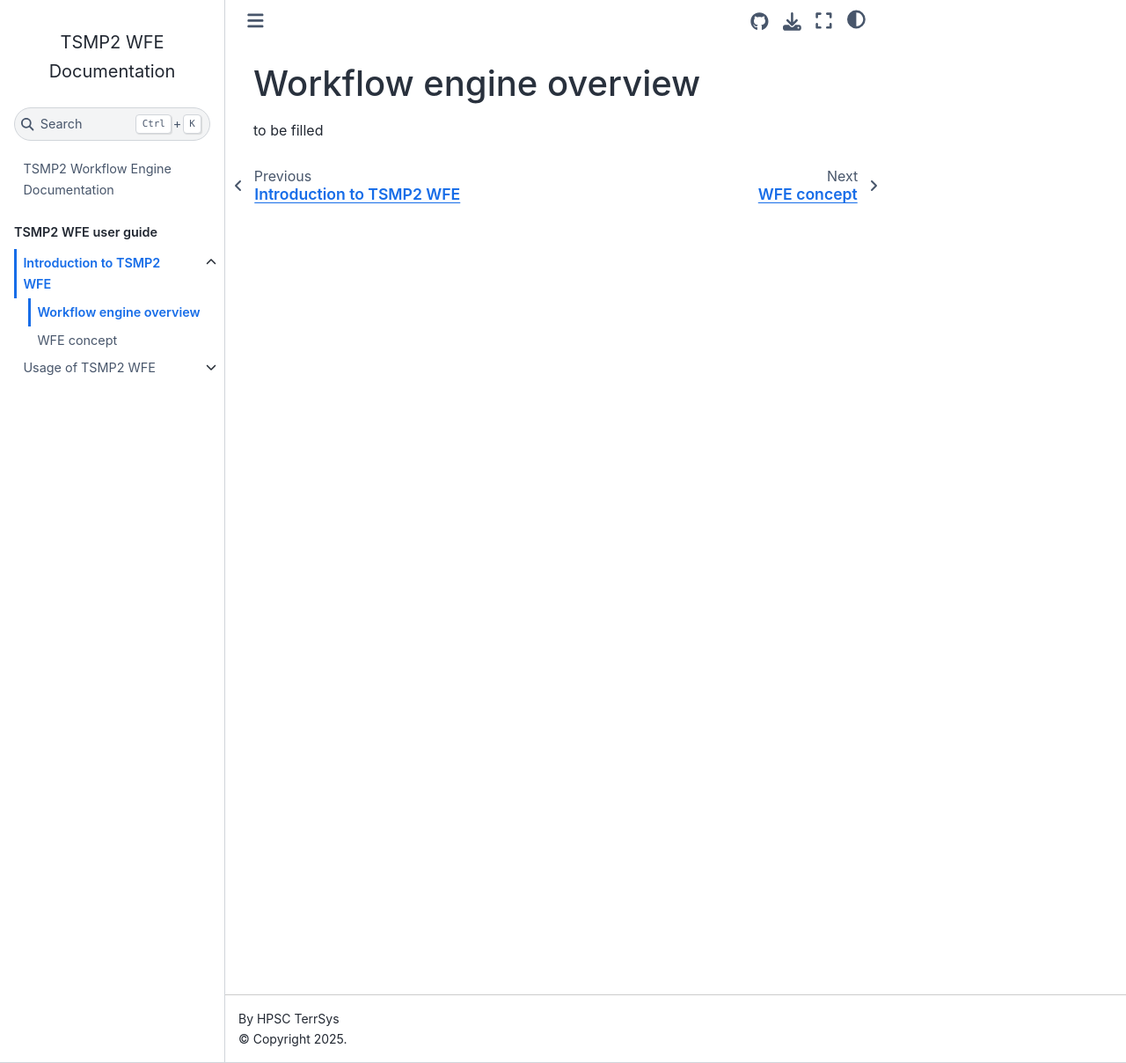
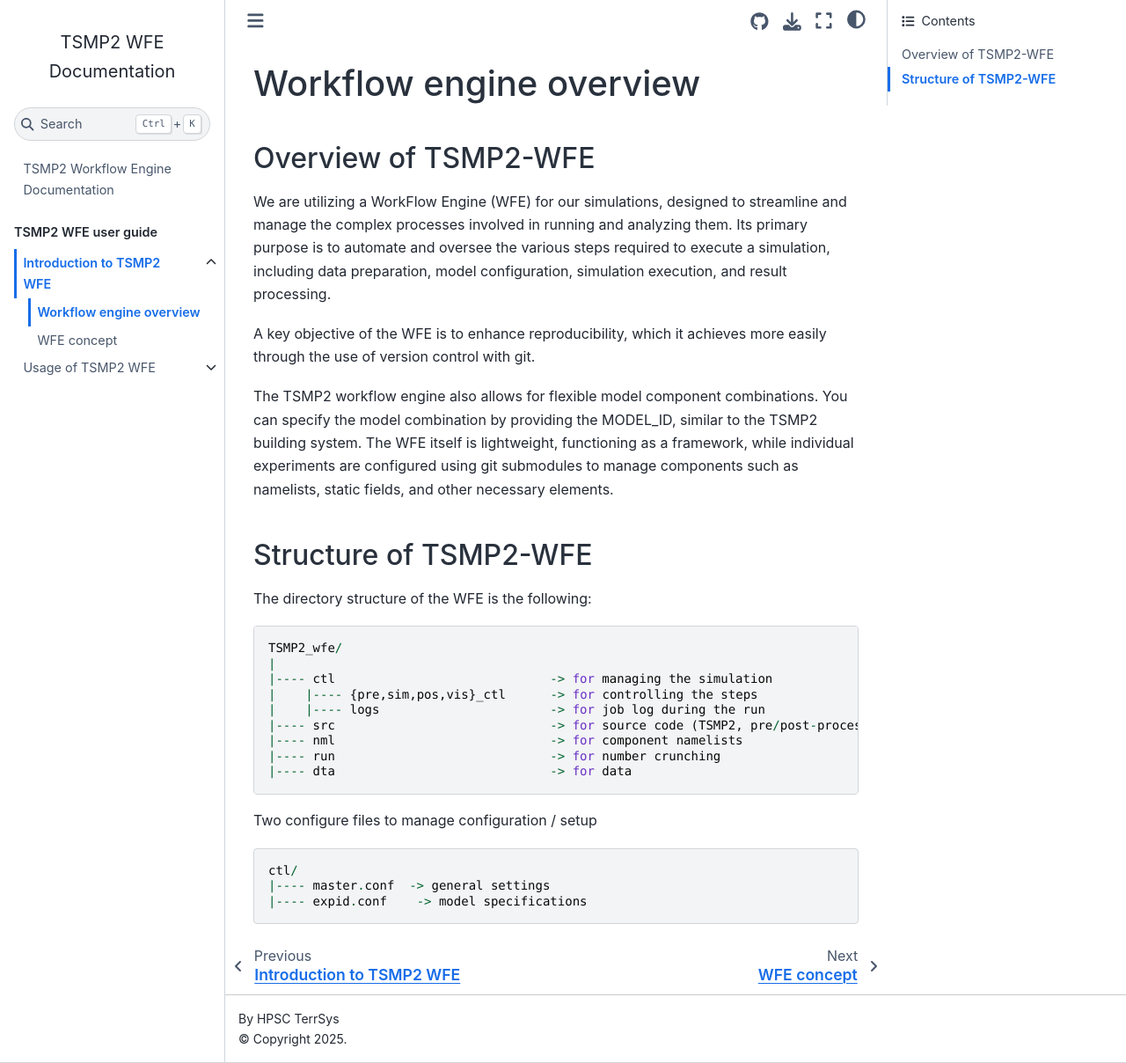
Before and after one commit to HPSCTerrSys/simexp_ideal_fs-idealnwp_icon-eclm-parflow_wfe-case, a Jupyter Book: the page built from doc/user_guide/introduction_wfe/introduction.md, in a window 1280 px wide and 1208 px high. Shown: the whole window at 88% size. Built offline with Jupyter Book 1.0.4 settings and Sphinx 7.4.7 and the Sphinx Book theme 1.1.4, drawn with Linux system fonts in a browser that asks for light colours.

Commit message:
update wfe docs introduction

````diff
--- a/doc/user_guide/introduction_wfe/introduction.md
+++ b/doc/user_guide/introduction_wfe/introduction.md
@@ -1,3 +1,31 @@
 # Workflow engine overview
 
-to be filled
+## Overview of TSMP2-WFE
+We are utilizing a WorkFlow Engine (WFE) for our simulations, designed to streamline and manage the complex processes involved in running and analyzing them. Its primary purpose is to automate and oversee the various steps required to execute a simulation, including data preparation, model configuration, simulation execution, and result processing.
+
+A key objective of the WFE is to enhance reproducibility, which it achieves more easily through the use of version control with git.
+
+The TSMP2 workflow engine also allows for flexible model component combinations. You can specify the model combination by providing the MODEL_ID, similar to the TSMP2 building system. The WFE itself is lightweight, functioning as a framework, while individual experiments are configured using git submodules to manage components such as namelists, static fields, and other necessary elements.
+
+
+## Structure of TSMP2-WFE
+
+The directory structure of the WFE is the following:
+```
+TSMP2_wfe/
+|
+|---- ctl                             -> for managing the simulation
+|    |---- {pre,sim,pos,vis}_ctl      -> for controlling the steps
+|    |---- logs                       -> for job log during the run
+|---- src                             -> for source code (TSMP2, pre/post-processing tools , ...)
+|---- nml                             -> for component namelists
+|---- run                             -> for number crunching
+|---- dta                             -> for data
+```
+
+Two configure files to manage configuration / setup
+```
+ctl/
+|---- master.conf  -> general settings
+|---- expid.conf    -> model specifications
+```
````
Also changed, not shown: doc/user_guide/introduction_wfe/concept.md (+11 -1 lines).
